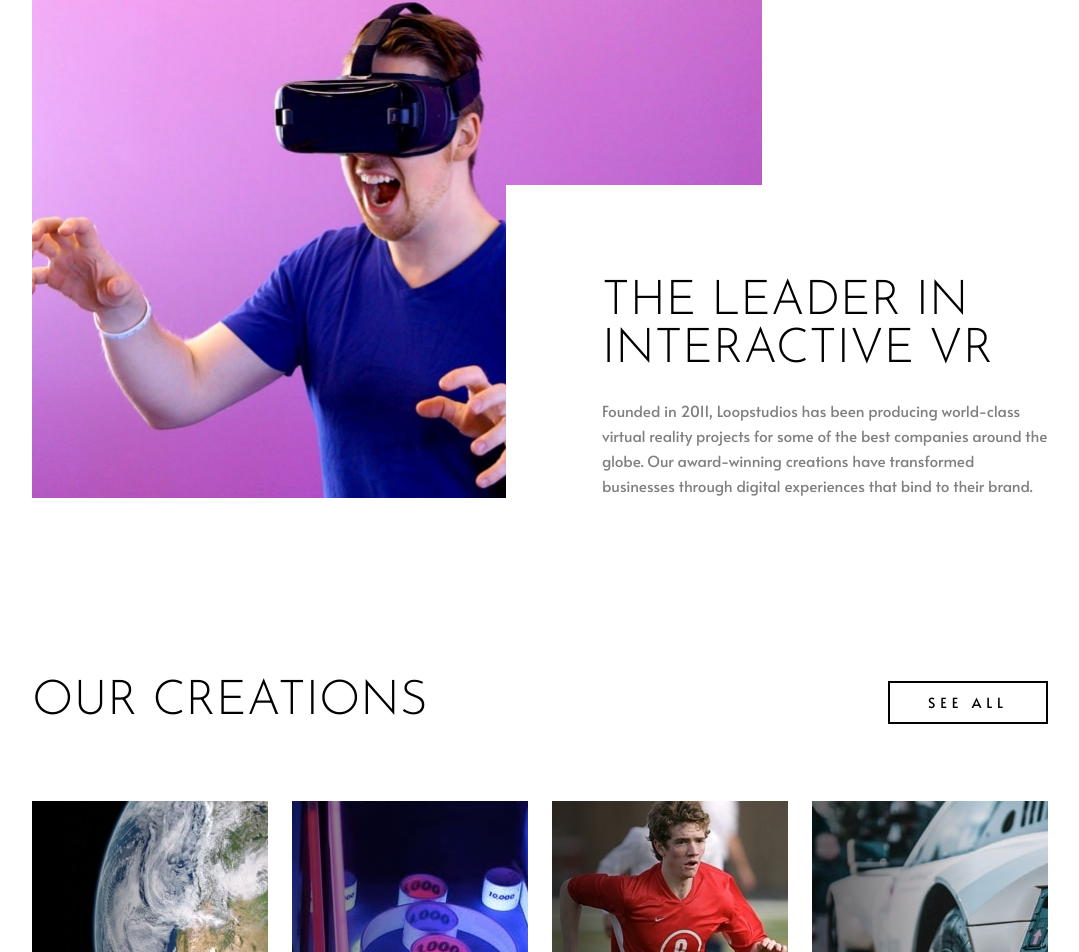
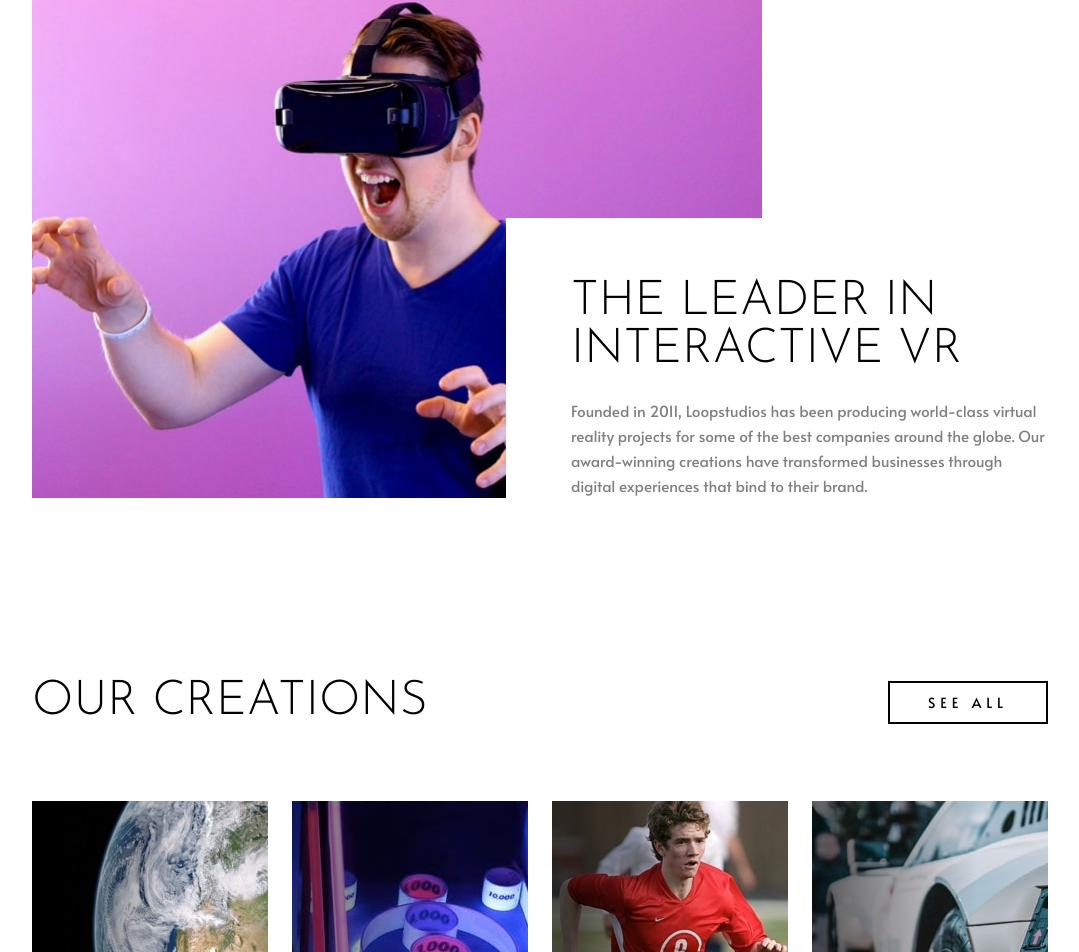
Before and after one commit to GracilianoOG/fem-loopstudios-landing-page, a React (Vite) app: page / in a window 1280 px wide. Shown: the part 811-1763 px from the top of the page, without its empty margins (100-1179 px from the left). Built offline with nearby package versions, Linux system fonts and the light colour scheme.

Commit message:
Make text box more responsive on bigger screens

```diff
--- a/src/components/InteractiveSection/styles.ts
+++ b/src/components/InteractiveSection/styles.ts
@@ -29,9 +29,17 @@ export const TextBoxStyled = styled.div`
     max-width: 542px;
     margin: 0;
     position: absolute;
-    padding: 93px 0 0 96px;
+    padding: 45px 0 0 48px;
     right: var(--page-gutter);
     text-align: left;
+  }
+
+  ${mediaQueries.desktop} {
+    padding: 60px 0 0 65px;
+  }
+
+  ${mediaQueries.largeDesktop} {
+    padding: 93px 0 0 96px;
   }
 `;
 
@@ -41,6 +49,11 @@ export const MainHeadingStyled = styled.h2`
   line-height: 1;
 
   ${mediaQueries.laptop} {
+    font-size: 38px;
+    text-align: left;
+  }
+
+  ${mediaQueries.desktop} {
     font-size: 48px;
     text-align: left;
   }
```
